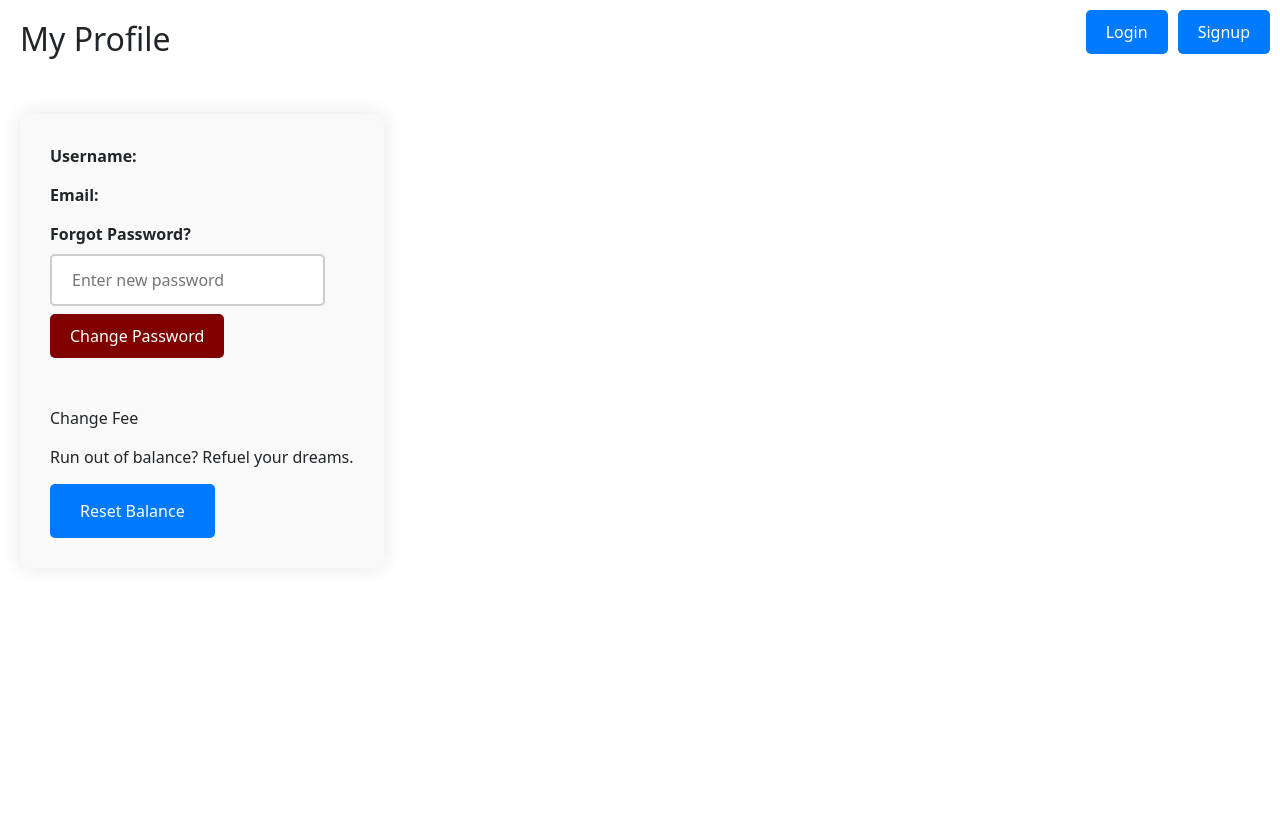
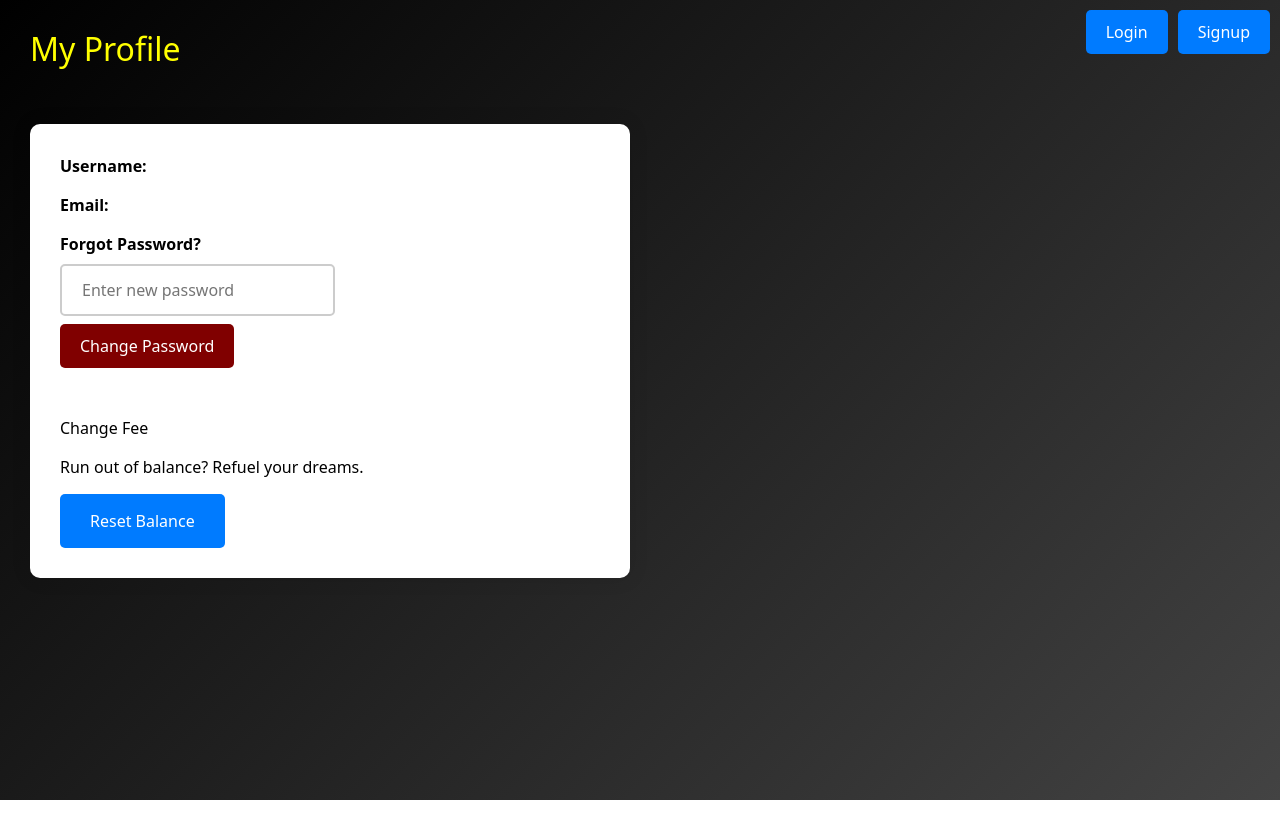
Before and after one commit to Geekomaniac1009/airlines-management-cc, a React (Create React App) app: page /user/profile in a window 1280 px wide. Shown: the top 838 px of the page. Built offline with nearby package versions, Linux system fonts and the light colour scheme.

Commit message:
Update Profile.css

```diff
--- a/src/Profile.css
+++ b/src/Profile.css
@@ -1,19 +1,24 @@
 .profile-body{
-    background-image: url('profile.jpeg');
+    background: linear-gradient(135deg, #000000 0%, #434343 100%);
+    min-height: 100vh;
+    padding: 20px;
 }
 
 .profile-container {
-    padding: 20px;
-    max-width: 1200px;
+    color: yellow;
+    padding: 10px;
+    max-width: 1600px;
     margin: auto;
     position: absolute;
-    height: 1000vh;
+    height: 900vh;
     text-align: left; /* Align elements to the left */
 }
 
 .profile-details {
-    background-color: #f9f9f9;
-    padding: 30px; /* Increase padding for better spacing */
+    background-color: white;
+    color: black;
+    width: 600px;
+    padding: 30px;
     border-radius: 10px;
     box-shadow: 0 0 20px rgba(0, 0, 0, 0.1); /* Increase box shadow for depth */
 }
```
